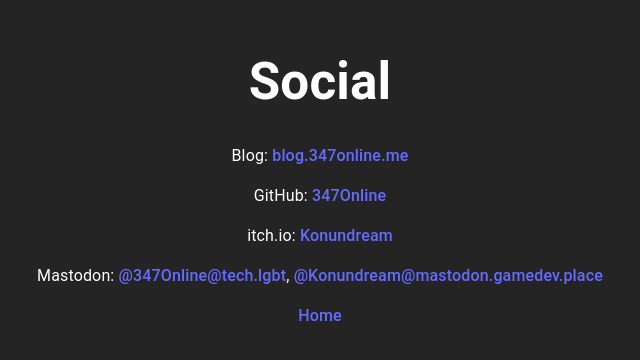
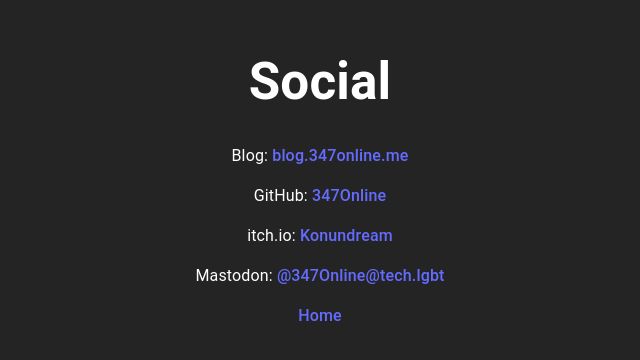
Before and after one commit to 347Online/347Online.me-2023, a React (Vite) app: page /social in a window 1280 px wide. Shown: the part 226-586 px from the top of the page, without its empty margins (320-960 px from the left). Built offline with nearby package versions, Linux system fonts and the light colour scheme; what cubing would draw is missing.

Commit message:
Remove Konundream mastodon account and migrate 347Online link to hachyderm

```diff
--- a/src/pages/Social.tsx
+++ b/src/pages/Social.tsx
@@ -14,10 +14,7 @@
     </p>
     <p>
       Mastodon:&nbsp;
-      <Link to="https://tech.lgbt/@347online">@347Online@tech.lgbt</Link>,&nbsp;
-      <Link to="https://mastodon.gamedev.place/@Konundream">
-        @Konundream@mastodon.gamedev.place
-      </Link>
+      <Link to="https://hachyderm.io/@347Online">@347Online@tech.lgbt</Link>
     </p>
 
     <footer>
```
